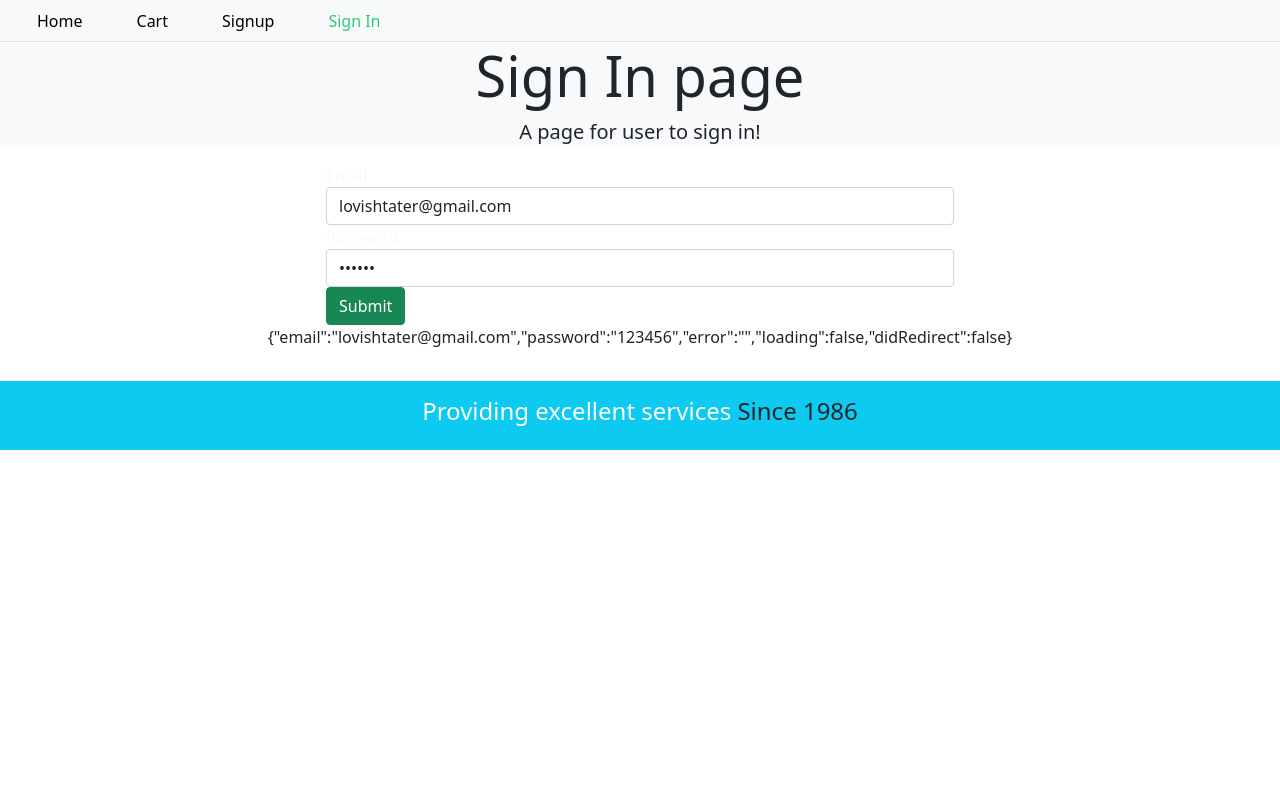
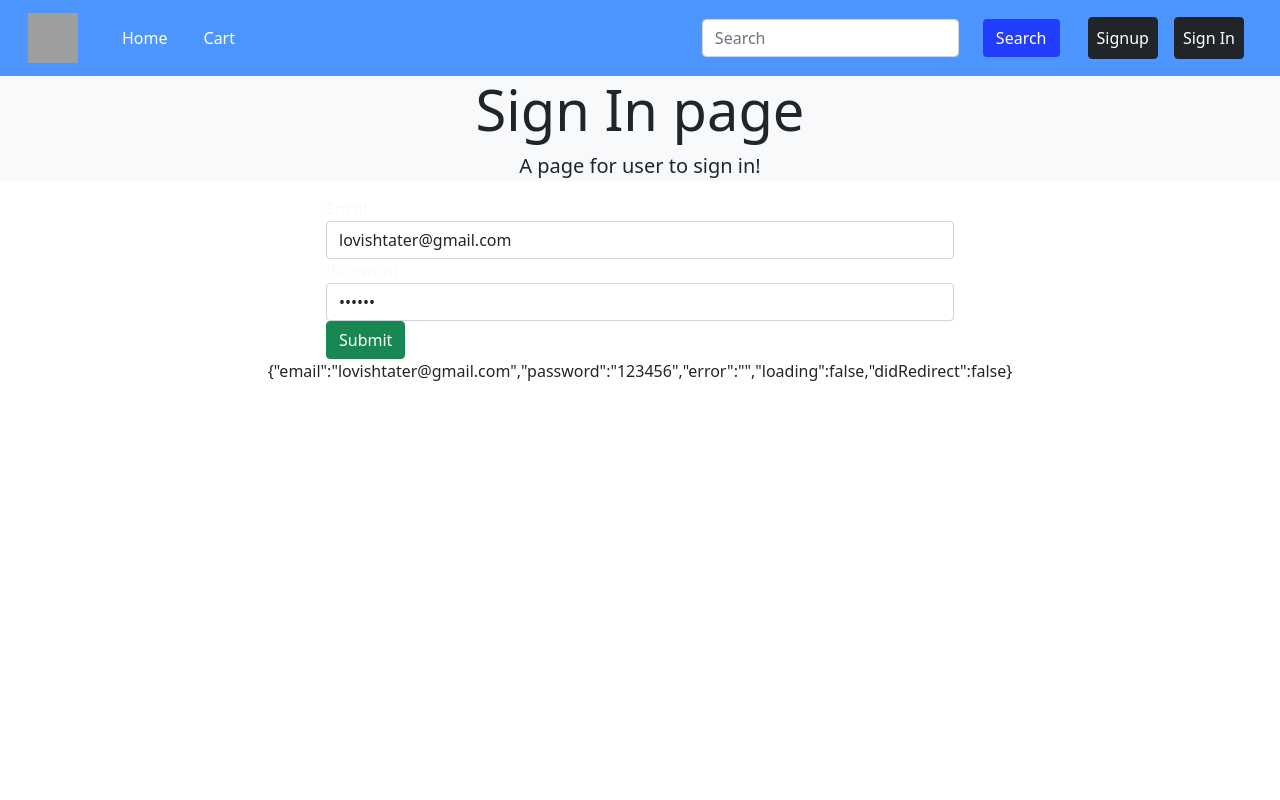
Before and after one commit to lovishtater/Electronics-store-frontend, a React (Create React App) app: page /signin in a window 1280 px wide. Shown: the top 800 px of the page. Built offline with nearby package versions, Linux system fonts and the light colour scheme; grey boxes are pictures that could not be loaded.

Commit message:
navbar and styling changes

```diff
--- a/src/core/Base.js
+++ b/src/core/Base.js
@@ -1,5 +1,4 @@
 import React from "react";
-import Contact from "./contact";
 import Menu from "./Menu";
 
 const Base = ({
@@ -8,24 +7,22 @@ const Base = ({
   className ,
   children
 }) => (
-  <div>
+  <div className="fixedComp">
     <Menu />
-    {/* <div className="container-fluid"> */}
       {title && (
       <div className="jumbotron bg-light text-dark text-center">
         <h2 className="display-4">{title}</h2>
         <p className="lead">{description}</p>
       </div>
       )}
-      <div className={className}>{children}</div>
-    {/* </div> */}
-
-    <footer className="footer bg-gradient-info text-white mt-auto py-3">
-      <div className="container-fluid bg-info text-center py-3">
+      <div className={className}
+        style={{ minHeight: "calc(100vh - 70px)" }}
+      >{children}</div>
+    <footer className="footer bg-gradient-info text-white mt-auto py-3" style={{ backgroundColor: "#4D96FF" }}>
+      <div className="container-fluid  text-center pt-3">
         <h4>
           Providing excellent services <span className="text-dark">Since 1986</span>
         </h4>
-        {/* <button className="btn btn-warning btn-lg">Contact Us</button> */}
       </div>
 
     </footer>
--- a/src/core/Cart.js
+++ b/src/core/Cart.js
@@ -51,11 +51,7 @@ const Cart = () => {
           )}
         </div>
         <div className="col-6">
-
-           <StripeCheckout
-             products={products}
-             setReload={setReload}
-           />
+          <StripeCheckout products={products} setReload={setReload} />
           {/* <Paymentb products={products} setReload={setReload} /> */}
         </div>
       </div>
--- a/src/core/Menu.js
+++ b/src/core/Menu.js
@@ -11,59 +11,107 @@ const currentTab = (history, path) => {
 };
 
 const Menu = ({ history }) => (
-  <div>
-    <ul className="nav nav-tabs bg-light">
-      <li className="nav-item">
-        <Link style={currentTab(history, "/")} className="nav-link" to="/">
+  <nav
+    class="navbar navbar-expand-lg navbar-transparent"
+    style={{ backgroundColor: "#4D96FF" }}
+  >
+    <div class="container-fluid mx-3 text-white">
+      <Link class="navbar-brand" to="/">
+        <img
+          src="https://i.ibb.co/bPTrFG6/VEELogo.png"
+          width="50"
+          height="50"
+          class="logo d-inline-block align-top"
+          alt="logo"
+        />
+      </Link>
+      <button
+        class="navbar-toggler"
+        type="button"
+        data-bs-toggle="collapse"
+        data-bs-target="#navbarSupportedContent"
+        aria-controls="navbarSupportedContent"
+        aria-expanded="false"
+        aria-label="Toggle navigation"
+      >
+        <span class="navbar-toggler-icon"></span>
+      </button>
+      <div class="collapse navbar-collapse" id="navbarSupportedContent">
+        <ul class="navbar-nav me-auto mb-2 mb-lg-0">
+          <li class="nav-item">
+            <Link
+              style={currentTab(history, "/")}
+              class="nav-link text-white"
+              to="/"
+            >
               Home
             </Link>
           </li>
-      <li className="nav-item">
+          <li class="nav-item">
             <Link
               style={currentTab(history, "/cart")}
-          className="nav-link"
+              className="nav-link text-white"
               to="/cart"
             >
               Cart
             </Link>
           </li>
-      {isAutheticated() && isAutheticated().user.role === 0 && (
-        <li className="nav-item">
-          <Link
-            style={currentTab(history, "/user/dashboard")}
-            className="nav-link"
-            to="/user/dashboard"
-          >
-            U. Dashboard
-          </Link>
-        </li>
-      )}
           {isAutheticated() && isAutheticated().user.role === 1 && (
             <li className="nav-item">
               <Link
                 style={currentTab(history, "/admin/dashboard")}
-            className="nav-link"
+                className="nav-link text-white"
                 to="/admin/dashboard"
               >
                 A. Dashboard
               </Link>
             </li>
           )}
+          {isAutheticated() && isAutheticated().user.role === 0 && (
+            <li className="nav-item">
+              <Link
+                style={currentTab(history, "/user/dashboard")}
+                className="nav-link text-white"
+                to="/user/dashboard"
+              >
+                User Dashboard
+              </Link>
+            </li>
+          )}
+        </ul>
+        <form class="d-flex ml-auto">
+          <input
+            class="form-control me-4"
+            type="search"
+            placeholder="Search"
+            aria-label="Search"
+          />
+          <button
+            class="btn btn-rounded text-white"
+            type="submit"
+            style={{ backgroundColor: "#233DFF" }}
+          >
+            Search
+          </button>
+        </form>
+        <ul class="navbar-nav ml-auto">
           {!isAutheticated() && (
             <Fragment>
-          <li className="nav-item">
+              <li
+                className="nav-item"
+                style={{ display: "flex", justifyContent: "space-between" }}
+              >
                 <Link
                   style={currentTab(history, "/signup")}
-              className="nav-link"
+                  className="nav-link btn text-white btn btn-dark mx-2"
                   to="/signup"
                 >
                   Signup
                 </Link>
-          </li>
-          <li className="nav-item">
+
                 <Link
                   style={currentTab(history, "/signin")}
-              className="nav-link"
+                  className="nav-link btn text-white btn btn-dark mx-2"
                   to="/signin"
                 >
                   Sign In
@@ -74,7 +122,7 @@ const Menu = ({ history }) => (
           {isAutheticated() && (
             <li className="nav-item">
               <span
-            className="nav-link text-warning"
+                className="nav-link btn text-white btn btn-danger mx-2"
                 onClick={() => {
                   signout(() => {
                     history.push("/");
@@ -87,6 +135,197 @@ const Menu = ({ history }) => (
           )}
         </ul>
       </div>
+    </div>
+  </nav>
 );
 
   export default withRouter(Menu);
+  // <nav class="navbar navbar-expand-lg navbar-light shadow">
+  //   <div class="container d-flex justify-content-between align-items-center">
+  //     <Link
+  //       style={currentTab(history, "/")}
+  //       className="navbar-brand text-dark logo h1 align-self-center"
+  //       to="/"
+  //     >
+  //       Vijay Electronics
+  //     </Link>
+
+  //     <button
+  //       class="navbar-toggler border-0"
+  //       type="button"
+  //       data-bs-toggle="collapse"
+  //       data-bs-target="#templatemo_main_nav"
+  //       aria-controls="navbarSupportedContent"
+  //       aria-expanded="false"
+  //       aria-label="Toggle navigation"
+  //     >
+  //       <span class="navbar-toggler-icon"></span>
+  //     </button>
+
+  //     <div
+  //       class="align-self-center collapse navbar-collapse flex-fill  d-lg-flex justify-content-lg-between"
+  //       id="templatemo_main_nav"
+  //     >
+  //       <div class="flex-fill">
+  //         <ul class="nav navbar-nav d-flex justify-content-evenly mx-lg-auto">
+            // <li class="nav-item">
+            //   <Link
+            //     style={currentTab(history, "/cart")}
+            //     className="nav-link"
+            //     to="/cart"
+            //   >
+            //     Cart
+            //   </Link>
+            // </li>
+            // <li class="nav-item">
+            //   <Link
+            //     style={currentTab(history, "/about")}
+            //     className="nav-link"
+            //     to="/about"
+            //   >
+            //     About
+            //   </Link>
+            // </li>
+            // {isAutheticated() && isAutheticated().user.role === 1 && (
+            //   <li className="nav-item">
+            //     <Link
+            //       style={currentTab(history, "/admin/dashboard")}
+            //       className="nav-link"
+            //       to="/admin/dashboard"
+            //     >
+            //       A. Dashboard
+            //     </Link>
+            //   </li>
+            // )}
+            // {isAutheticated() && isAutheticated().user.role === 0 && (
+            //   <li className="nav-item">
+            //     <Link
+            //       style={currentTab(history, "/user/dashboard")}
+            //       className="nav-link"
+            //       to="/user/dashboard"
+            //     >
+            //       U. Dashboard
+            //     </Link>
+            //   </li>
+            // )}
+
+            // {!isAutheticated() && (
+            //   <Fragment>
+            //     <li className="nav-item" style={{ display: "flex" }}>
+            //       <button className="nav-item btn btn-primary">
+            //         <Link
+            //           style={currentTab(history, "/signup")}
+            //           className="nav-link"
+            //           to="/signup"
+            //         >
+            //           Signup
+            //         </Link>
+            //       </button>
+            //       <button className="nav-item btn">
+            //         <Link
+            //           style={currentTab(history, "/signin")}
+            //           className="nav-link"
+            //           to="/signin"
+            //         >
+            //           Sign In
+            //         </Link>
+            //       </button>
+            //     </li>
+            //   </Fragment>
+            // )}
+  //         </ul>
+  //         {isAutheticated() && (
+  //           <li className="nav-item">
+  //             <span
+  //               className="nav-link text-warning"
+  //               onClick={() => {
+  //                 signout(() => {
+  //                   history.push("/");
+  //                 });
+  //               }}
+  //             >
+  //               Signout
+  //             </span>
+  //           </li>
+  //         )}
+  //       </div>
+  //     </div>
+  //   </div>
+  // </nav>
+
+  // <div>
+  //   <ul className="nav nav-tabs bg-light">
+  //     <li className="nav-item">
+  //       <Link style={currentTab(history, "/")} className="nav-link" to="/">
+  //         Home
+  //       </Link>
+  //     </li>
+  //     <li className="nav-item">
+  // <Link
+  //   style={currentTab(history, "/cart")}
+  //   className="nav-link"
+        //   to="/cart"
+        // >
+        //   Cart
+        // </Link>
+  //     </li>
+      // {isAutheticated() && isAutheticated().user.role === 0 && (
+      //   <li className="nav-item">
+      //     <Link
+      //       style={currentTab(history, "/user/dashboard")}
+      //       className="nav-link"
+      //       to="/user/dashboard"
+      //     >
+      //       U. Dashboard
+      //     </Link>
+      //   </li>
+      // )}
+      // {isAutheticated() && isAutheticated().user.role === 1 && (
+      //   <li className="nav-item">
+      //     <Link
+      //       style={currentTab(history, "/admin/dashboard")}
+      //       className="nav-link"
+      //       to="/admin/dashboard"
+      //     >
+      //       A. Dashboard
+      //     </Link>
+      //   </li>
+      // )}
+      // {!isAutheticated() && (
+      //   <Fragment>
+      //     <li className="nav-item">
+      //       <Link
+      //         style={currentTab(history, "/signup")}
+      //         className="nav-link"
+      //         to="/signup"
+      //       >
+      //         Signup
+      //       </Link>
+      //     </li>
+      //     <li className="nav-item">
+      //       <Link
+      //         style={currentTab(history, "/signin")}
+      //         className="nav-link"
+      //         to="/signin"
+      //       >
+      //         Sign In
+      //       </Link>
+      //     </li>
+      //   </Fragment>
+      // )}
+      // {isAutheticated() && (
+      //   <li className="nav-item">
+      //     <span
+      //       className="nav-link text-warning"
+      //       onClick={() => {
+      //         signout(() => {
+      //           history.push("/");
+      //         });
+      //       }}
+      //     >
+      //       Signout
+      //     </span>
+      //   </li>
+      // )}
+  //   </ul>
+  // </div>
--- a/src/styles.css
+++ b/src/styles.css
@@ -7,13 +7,6 @@
 body {
   background: #fff;
 }
-
-/* footer {
-  position: absolute;
-  bottom: 0px;
-  right: 0px;
-  left: 0px;
-} */
 
 .map {
   border:0;
@@ -41,7 +34,7 @@ body {
 }
 
 .logo{
-  animation: rotation 3s infinite linear;
+  animation: rotation 5s infinite linear;
 }
 
 @keyframes rotation {
```
Also changed, not shown: src/core/Home.js (+9 -4 lines). Lines whose indentation alone changed are shown as unchanged.
